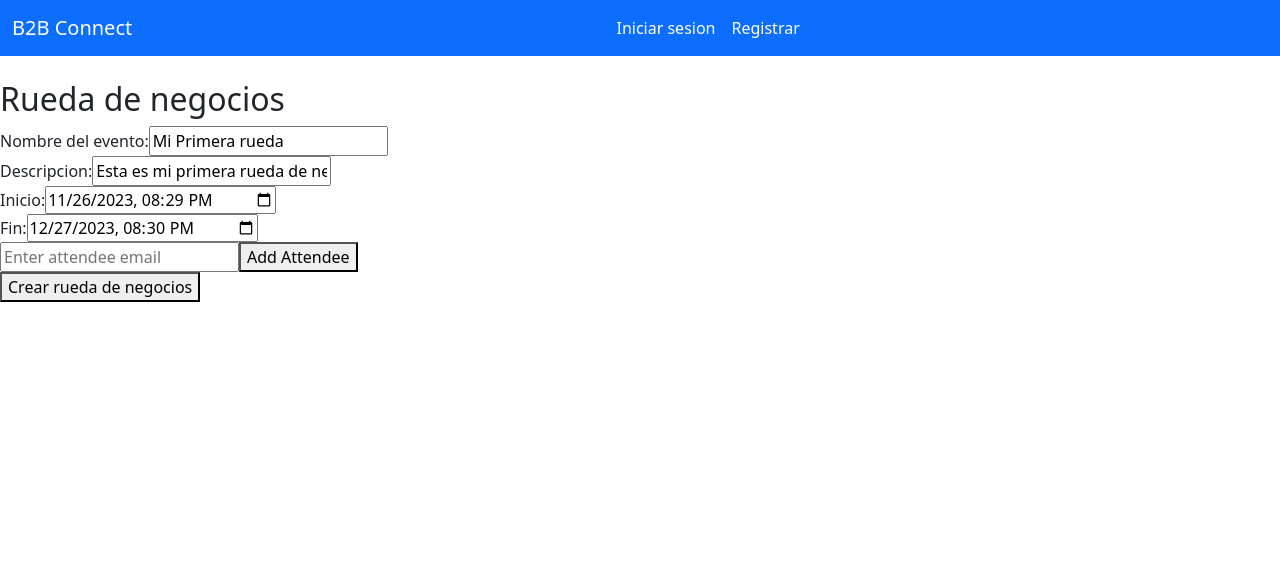
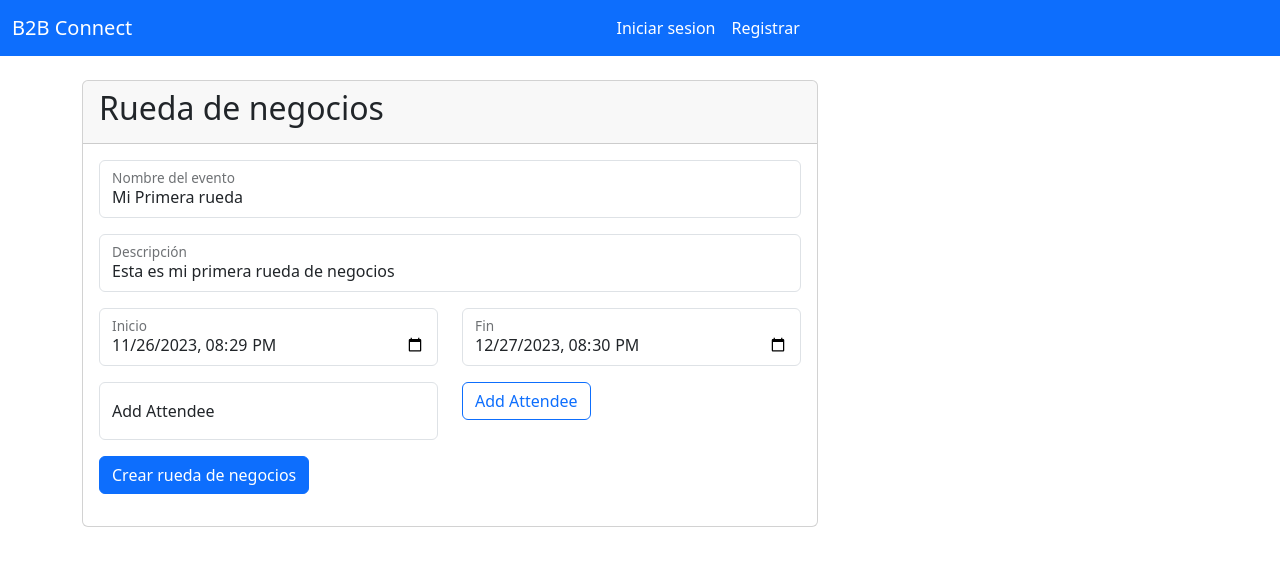
Before and after one commit to javi-diaz47/b2b-connect, an Angular app: page /rounds/create-rounds in a window 1280 px wide. Shown: the top 566 px of the page. Built offline with nearby package versions, Linux system fonts and the light colour scheme.

Commit message:
Se añadieron estilos a crear ruedas de negocios

```diff
--- a/src/app/pages/rounds/create-rounds/create-rounds.component.html
+++ b/src/app/pages/rounds/create-rounds/create-rounds.component.html
@@ -1,30 +1,91 @@
+<div class="container">
+  <div class="row">
+    <div class="col-8">
+      <div class="card">
+        <div class="card-header">
           <h2>Rueda de negocios</h2>
-<div>
-  <label>Nombre del evento:</label>
-  <input type="text" [(ngModel)]="event.summary" />
         </div>
-<div>
-  <label>Descripcion:</label>
-  <input type="text" [(ngModel)]="event.description" />
+        <div class="card-body">
+
+          <div class="form-floating mb-3">
+            <input type="text" [(ngModel)]="event.summary" class="form-control" id="floatingInput" placeholder="">
+            <label for="floatingInput">Nombre del evento</label>
           </div>
-<div>
-  <label for="meet-start-time">Inicio:</label>
-  <input
-    type="datetime-local"
-    id="meet-start-time"
-    name="meeting-start-time"
-    [(ngModel)]="event.start.dateTime"
-  />
+
+
+          <div class="form-floating mb-3">
+            <input type="text" [(ngModel)]="event.description" class="form-control" id="floatingInput" placeholder="">
+            <label for="floatingInput">Descripción</label>
           </div>
-<div>
-  <label for="meet-end-time">Fin:</label>
-  <input
-    type="datetime-local"
-    id="meet-end-time"
-    name="meeting-end-time"
-    [(ngModel)]="event.end.dateTime"
-  />
+
+          <div class="row">
+            <div class="col">
+
+              <div class="form-floating mb-3">
+                <input type="datetime-local"  name="meeting-start-time" [(ngModel)]="event.start.dateTime" class="form-control" id="floatingInput meet-start-time"
+                  placeholder="">
+                <label for="floatingInput meet-start-time">Inicio</label>
               </div>
+            </div>
+
+            <div class="col">
+
+              <div class="form-floating mb-3">
+                <input type="datetime-local" name="meeting-end-time" [(ngModel)]="event.end.dateTime" class="form-control" id="floatingInput meet-end-time"
+                  placeholder="">
+                <label for="floatingInput meet-end-time">Fin</label>
+              </div>
+            </div>
+          </div>
+
+          <div class="row">
+            <div class="col">
+
+              <div class="form-floating mb-3">
+                <input  [(ngModel)]="inputAttendee" class="form-control" id="floatingInput" placeholder="">
+                <label for="floatingInput">Add Attendee</label>
+              </div>
+            </div>
+            <div class="col">
+              <button class="btn btn-outline-primary" (click)="addAttendee()">Add Attendee</button>
+            </div>
+          </div>
+
+          <div class="row">
+            <div class="col">
+              <div class="mb-3">
+                <button class="btn btn-primary" (click)="createEvent()">Crear rueda de negocios</button>
+              </div>
+            </div>
+          </div>
+        </div>
+      </div>
+    </div>
+
+    <div class="col-4">
+      <div *ngIf="event.attendees && event.attendees.length">
+
+        <div class="card">
+          <div class="card-header">
+            <h4>Lista de invitados</h4>
+          </div>
+
+          <div class="card-bady">
+            <ul>
+              <li style="margin-top: 15px;" *ngFor="let attendee of event.attendees">
+                {{ attendee.email }}
+                <button class="btn btn-danger" (click)="removeAttendee(attendee.email)">Remove</button>
+              </li>
+            </ul>
+          </div>
+
+
+        </div>
+
+      </div>
+    </div>
+  </div>
+
   <!-- <div>
   <input [(ngModel)]="inputAttendee" placeholder="Enter a value" />
   <button (click)="addAttendee()">Add</button>
@@ -34,10 +95,6 @@
   <li *ngFor="let attendee of event.attendees">{{ attendee }}</li>
 </ul> -->
 
-<div>
-  <input [(ngModel)]="inputAttendee" placeholder="Enter attendee email" />
-  <button (click)="addAttendee()">Add Attendee</button>
-</div>
 
   <div *ngIf="isValidAttendee === 'NOT VALID'">
     <p>Por favor, ingresa un correo electronico valida</p>
@@ -47,14 +104,4 @@
     <p>Este correo ya está en la lista de asistentes</p>
   </div>
 
-<div *ngIf="event.attendees && event.attendees.length">
-  <h4>Lista de invitados</h4>
-  <ul>
-    <li *ngFor="let attendee of event.attendees">
-      {{ attendee.email }}
-      <button (click)="removeAttendee(attendee.email)">Remove</button>
-    </li>
-  </ul>
 </div>
-
-<button (click)="createEvent()">Crear rueda de negocios</button>
```
Lines whose indentation alone changed are shown as unchanged.
